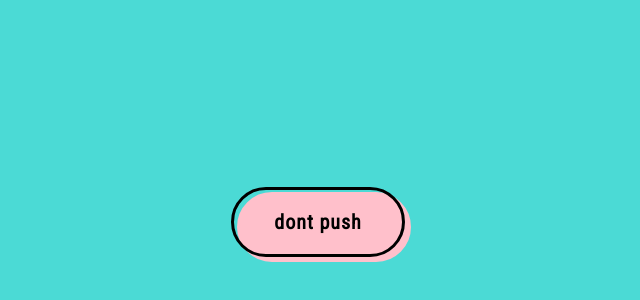
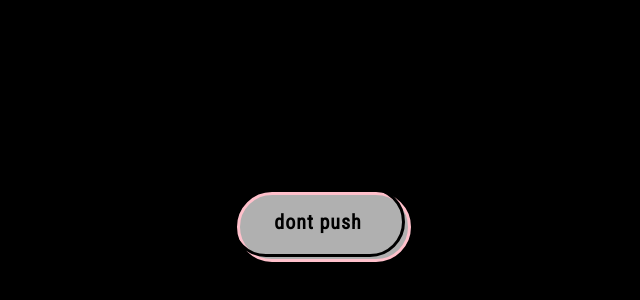
Before and after one commit to SusSasha/QA, a plain HTML site: page index.html in a window 1280 px wide. Shown: the part 178-478 px from the top of the page, without its empty margins (322-962 px from the left). Drawn offline with Linux system fonts and the light colour scheme.

Commit message:
Update style.css

```diff
--- a/css/style.css
+++ b/css/style.css
@@ -8,12 +8,12 @@ height:100%
 }
 
 body {
-background-color:#4bdad5;
+background-color:#000000;
 margin:0 auto;
 text-align:center;
 width:100%;
 font-family:'Roboto Condensed',sans-serif;
-color:#fff;
+color:#000000;
 font-weight:300;
 line-height:28px;
 font-size:19px;
@@ -52,7 +52,7 @@ position:absolute;
 left:3px;
 top:2px;
 border-radius:100em;
-background:#FFC0CB;
+background:#ffffffb0;
 z-index:-1;
 transition:.3s
 }
```
